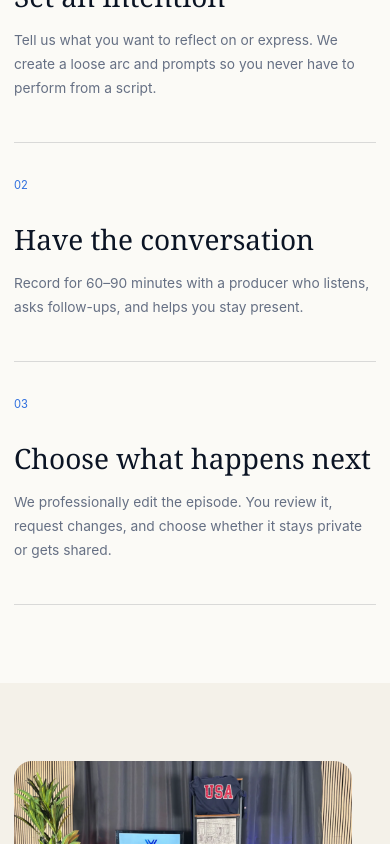
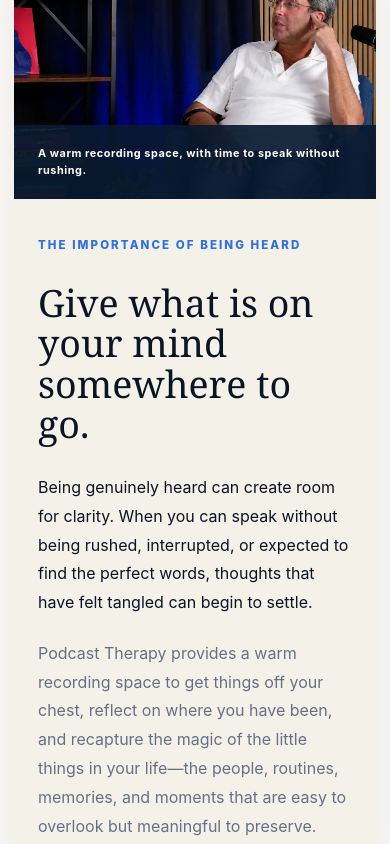
Before and after one commit to ezraberke/-Virgopodcast, a Next.js app: page /podcast-therapy in a window 390 px wide. Shown: the part 3840-4684 px from the top of the page. Built offline with nearby package versions, Linux system fonts and the light colour scheme.

Commit message:
Add listening feature to Podcast Therapy

```diff
--- a/app/globals.css
+++ b/app/globals.css
@@ -397,6 +397,14 @@ html.reveal-ready .pricing-grid .price-card:nth-child(4) { transition-delay: .24
 .therapy-option-grid article > p:last-child { max-width: 510px; margin: 22px 0 0; color: #aeb9c8; line-height: 1.8; }
 
 .therapy-process { background: var(--paper); }
+.therapy-listening-feature { display: grid; grid-template-columns: minmax(0, 1.16fr) minmax(340px, .84fr); margin: 0 0 78px; background: var(--cream); box-shadow: 0 24px 70px rgba(9,25,48,.08); }
+.therapy-listening-feature figure { position: relative; min-height: 500px; margin: 0; overflow: hidden; }
+.therapy-listening-feature figure img { width: 100%; height: 100%; object-fit: cover; object-position: center; }
+.therapy-listening-feature figcaption { position: absolute; left: 0; right: 15%; bottom: 0; padding: 20px 24px; background: rgba(9,25,48,.92); color: #fff; font-size: .68rem; font-weight: 750; letter-spacing: .05em; line-height: 1.55; }
+.therapy-listening-copy { display: flex; flex-direction: column; justify-content: center; padding: 58px 54px; }
+.therapy-listening-copy h3 { margin: 10px 0 28px; font-family: Georgia, serif; font-size: clamp(2.25rem, 3.5vw, 3.75rem); font-weight: 500; line-height: 1.08; }
+.therapy-listening-copy .lead { margin: 0 0 22px; color: var(--ink); font-size: 1rem; line-height: 1.8; }
+.therapy-listening-copy > p:last-child { margin: 0; color: var(--muted); line-height: 1.8; }
 .therapy-process-grid { display: grid; grid-template-columns: repeat(3, 1fr); border-top: 1px solid var(--line); }
 .therapy-process-grid article { padding: 34px 42px 0 0; }
 .therapy-process-grid article + article { padding-left: 42px; border-left: 1px solid var(--line); }
@@ -441,6 +449,8 @@ html.reveal-ready .pricing-grid .price-card:nth-child(4) { transition-delay: .24
   .therapy-hero-copy { max-width: 840px; }
   .therapy-hero-visual { max-width: 680px; }
   .therapy-intro-grid { grid-template-columns: 1fr; gap: 42px; }
+  .therapy-listening-feature { grid-template-columns: 1fr; }
+  .therapy-listening-feature figure { min-height: 480px; }
   .therapy-boundary-grid { grid-template-columns: 1fr; gap: 24px; }
 }
 
@@ -524,6 +534,11 @@ html.reveal-ready .pricing-grid .price-card:nth-child(4) { transition-delay: .24
   .therapy-hero-visual img { height: 460px; }
   .therapy-hero-visual figcaption { right: 18px; padding: 20px; }
   .therapy-option-grid, .therapy-process-grid { grid-template-columns: 1fr; }
+  .therapy-listening-feature { margin-bottom: 55px; }
+  .therapy-listening-feature figure { min-height: 300px; }
+  .therapy-listening-feature figcaption { right: 0; }
+  .therapy-listening-copy { padding: 38px 24px 42px; }
+  .therapy-listening-copy h3 { font-size: 2.35rem; }
   .therapy-option-grid article, .therapy-option-grid article + article { min-height: auto; padding: 30px 0 44px; border-left: 0; border-bottom: 1px solid rgba(255,255,255,.14); }
   .therapy-option-label { margin-top: 45px; }
   .therapy-process-grid article, .therapy-process-grid article + article { padding: 28px 0; border-left: 0; border-bottom: 1px solid var(--line); }
--- a/app/podcast-therapy/page.tsx
+++ b/app/podcast-therapy/page.tsx
@@ -110,6 +110,30 @@ export default function PodcastTherapyPage() {
               <p className="eyebrow">How it works</p>
               <h2>A simple, supported creative process.</h2>
             </div>
+            <div className="therapy-listening-feature">
+              <figure>
+                <img
+                  src="/assets/podcast-therapy-listening-space.webp"
+                  alt="A guest reflecting during a conversation in the VIRGO recording studio"
+                />
+                <figcaption>A warm recording space, with time to speak without rushing.</figcaption>
+              </figure>
+              <div className="therapy-listening-copy">
+                <p className="eyebrow">The importance of being heard</p>
+                <h3>Give what is on your mind somewhere to go.</h3>
+                <p className="lead">
+                  Being genuinely heard can create room for clarity. When you can speak without
+                  being rushed, interrupted, or expected to find the perfect words, thoughts that
+                  have felt tangled can begin to settle.
+                </p>
+                <p>
+                  Podcast Therapy provides a warm recording space to get things off your chest,
+                  reflect on where you have been, and recapture the magic of the little things in
+                  your life—the people, routines, memories, and moments that are easy to overlook
+                  but meaningful to preserve.
+                </p>
+              </div>
+            </div>
             <div className="therapy-process-grid">
               <article>
                 <span>01</span>
```
Also changed, not shown: public/assets/podcast-therapy-listening-space.webp (added).
